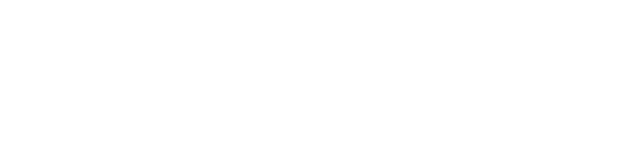
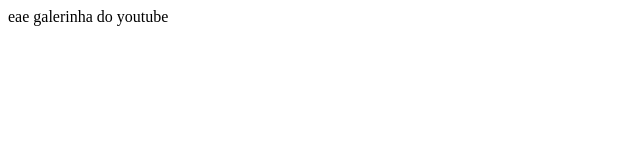
Before and after one commit to PedassoDeBolo/git_curso, a plain HTML site: page index.html in a window 1280 px wide. Shown: the whole page, without its empty margins (0-640 px from the left). Drawn offline with Linux system fonts and the light colour scheme.

Commit message:
Paragrafo da pagina

```diff
--- a/index.html
+++ b/index.html
@@ -1,6 +1,9 @@
 <html>
+	<head>
+	</head>
 	<body>
-		<head>
-		</head>
+		<p>
+			eae galerinha do youtube
+		</p>
 	</body>
 </html>
```
